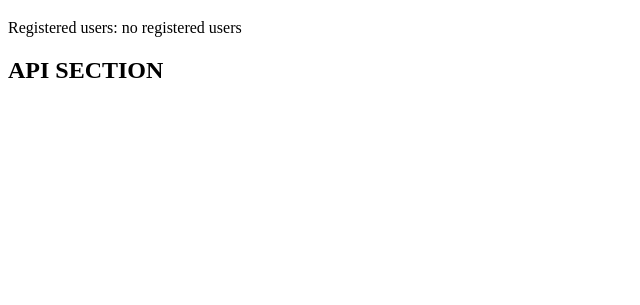
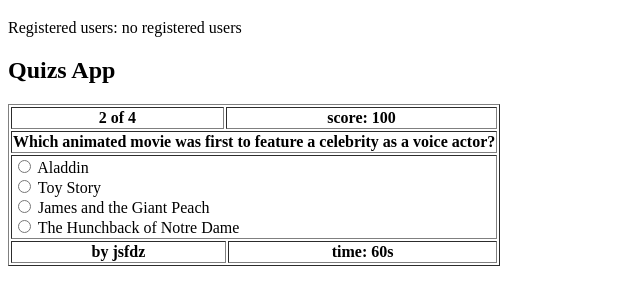
Before and after one commit to jsfdz/local-session-storage, a plain HTML site: page index.html in a window 1280 px wide. Shown: the part 87-392 px from the top of the page, without its empty margins (0-640 px from the left). Drawn offline with Linux system fonts and the light colour scheme.

Commit message:
fixed tables

```diff
--- a/assets/js/fetch.js
+++ b/assets/js/fetch.js
@@ -75,7 +75,7 @@ function showQuizList() {
     } else {
         let html = ''
 
-        html += `<table>
+        html += `<table border>
             <tr>
             <th>id</th>
             <th>Name</th>
--- a/assets/js/main.js
+++ b/assets/js/main.js
@@ -24,7 +24,7 @@ if (!users) {
 
     let html = ''
 
-    html += `<table>
+    html += `<table border>
          <tr>
          <th>id</th>
          <th>Name</th>
--- a/index.html
+++ b/index.html
@@ -19,17 +19,43 @@
     <p>Registered users: <span id="count-users"></span></p>
 
     <div id="user-list"></div>
-    <style>
-      table,
-      th,
-      td {
-        border: 1px solid black;
-        border-collapse: collapse;
-      }
-    </style>
 
     <div id="api">
-      <h2>API SECTION</h2>
+      <h2>Quizs App</h2>
+      <table border>
+        <thead>
+          <tr>
+            <th colspan="2">2 of 4</th>
+            <th colspan="3">score: 100</th>
+          </tr>
+          <tr>
+            <th scope="col" colspan="5">Which animated movie was first to feature a celebrity as a voice actor?</th>
+          </tr>
+        </thead>
+        <tbody>
+          <tr>
+            <td colspan="5">
+              <input value="Aladdin" type="radio" required />
+              <label for="">Aladdin</label>
+              <br />
+              <input value="Toy Story" type="radio" required />
+              <label for="">Toy Story</label>
+              <br />
+              <input value="James and the Giant Peach" type="radio" required />
+              <label for="">James and the Giant Peach</label>
+              <br />
+              <input value="The Hunchback of Notre Dame" type="radio" required />
+              <label for="">The Hunchback of Notre Dame</label>
+            </td>
+          </tr>
+        </tbody>
+        <tfoot>
+          <tr>
+            <th colspan="3">by jsfdz</th>
+            <th colspan="2">time: 60s</th>
+          </tr>
+        </tfoot>
+      </table>
     </div>
 
     <script src="./assets/js/main.js"></script>
```
